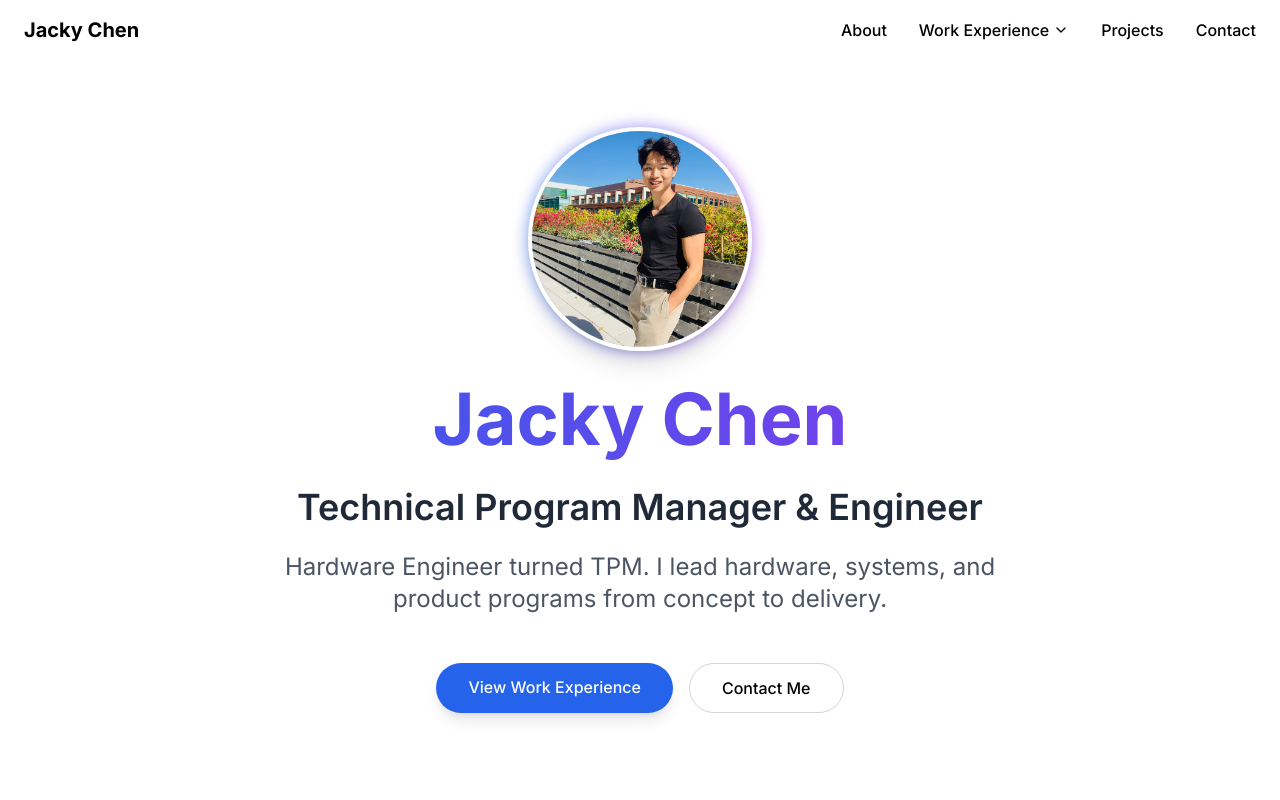
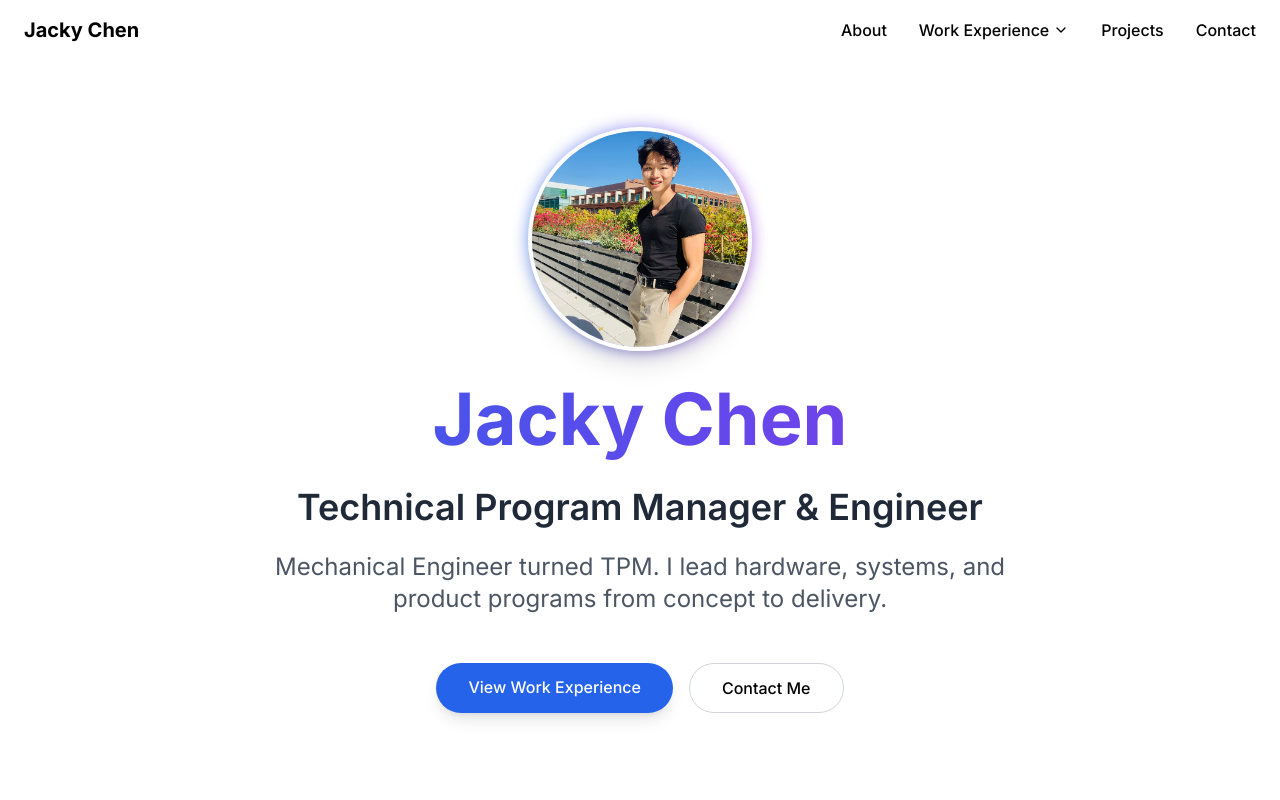
Before and after one commit to jackychen-dev/portfolio, a Next.js app: page / in a window 1280 px wide. Shown: the top 800 px of the page. Built offline with nearby package versions, Linux system fonts and the light colour scheme.

Commit message:
Update Hero section bio text to Mechanical Engineer turned TPM

```diff
--- a/components/Hero.tsx
+++ b/components/Hero.tsx
@@ -45,7 +45,7 @@ export default function Hero() {
           transition={{ duration: 0.5, delay: 0.4 }}
           className="text-xl md:text-2xl text-gray-600 dark:text-gray-300 mb-12 max-w-3xl mx-auto"
         >
-          Hardware Engineer turned TPM. I lead hardware, systems, and product programs from concept to delivery.
+          Mechanical Engineer turned TPM. I lead hardware, systems, and product programs from concept to delivery.
         </motion.p>
 
         <motion.div
```
